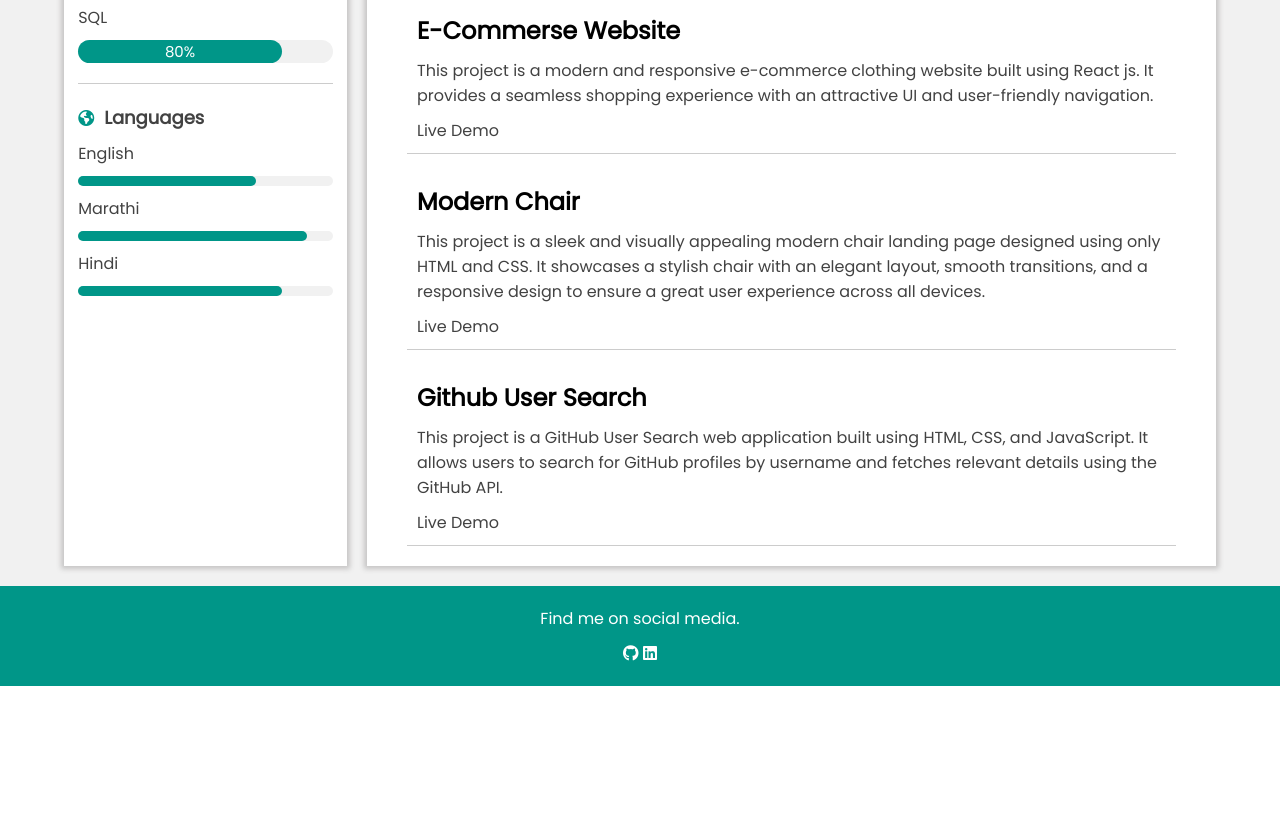
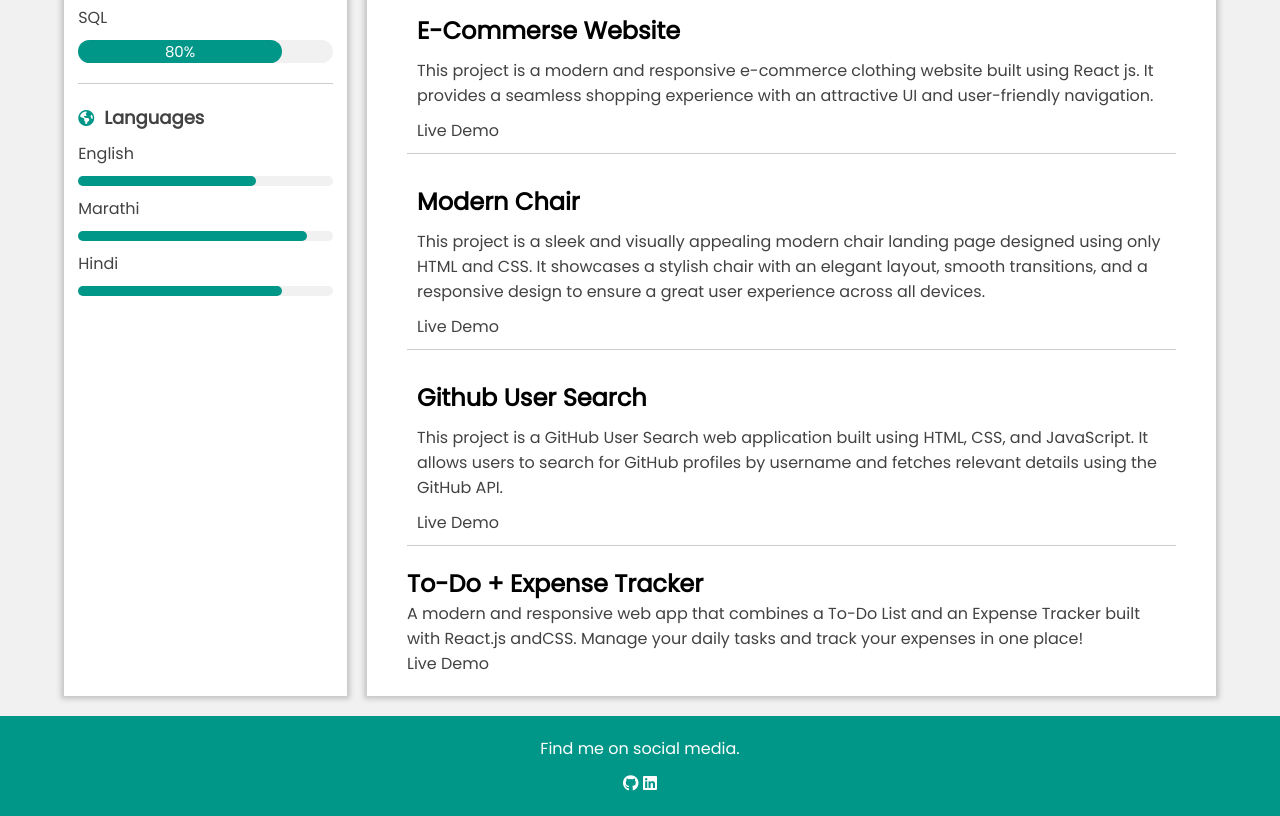
Before and after one commit to Katkargaurav09/resume, a plain HTML site: page index.html in a window 1280 px wide. Shown: the part 815-1631 px from the top of the page. Before the commit the page ends 1501 px from the top, so only its background shows below. Drawn offline with Linux system fonts and the light colour scheme.

Commit message:
add project

```diff
--- a/index.html
+++ b/index.html
@@ -180,6 +180,17 @@
                   >Live Demo</a
                 >
               </div>
+              <div class="project4">
+                <h2>To-Do + Expense Tracker</h2>
+                <p>
+                  A modern and responsive web app that combines a To-Do List and
+                  an Expense Tracker built with React.js andCSS. Manage your
+                  daily tasks and track your expenses in one place!
+                </p>
+                <a href="https://todo-expence-tracker.netlify.app/"
+                  >Live Demo</a
+                >
+              </div>
             </div>
           </div>
         </aside>
```
